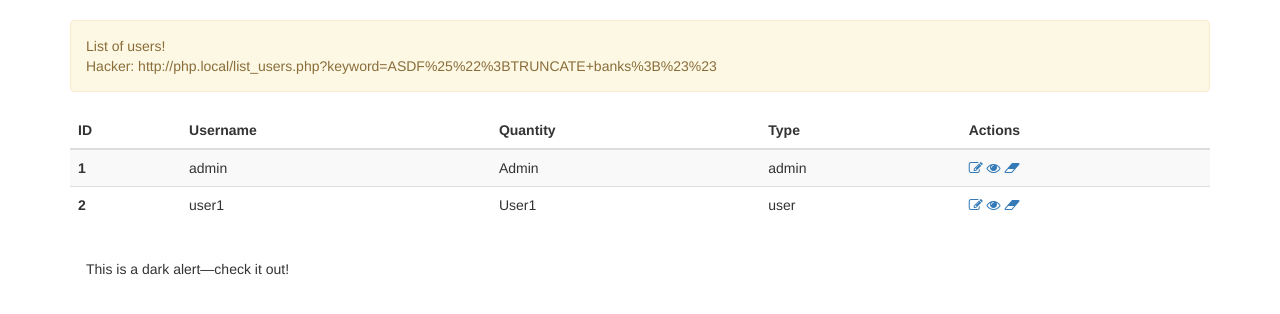
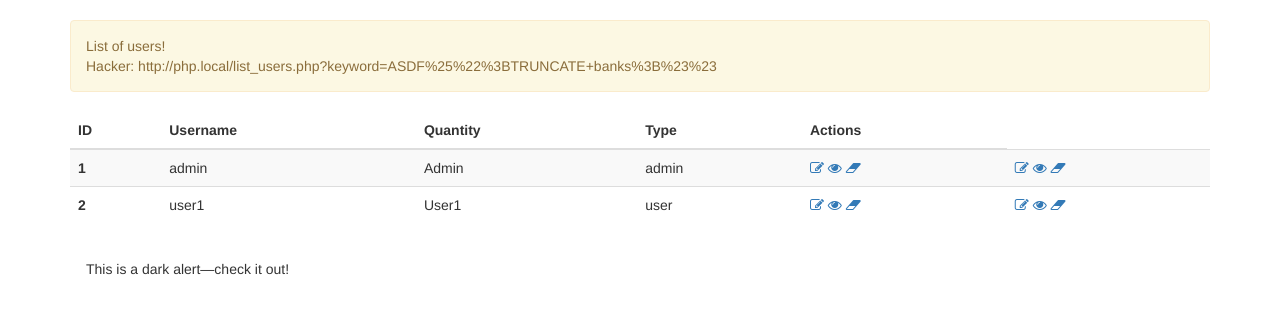
Before and after one commit to TranDuc41/Nhom-I-Security, a PHP site: page /list_users.php in a window 1280 px wide. Shown: the part 72-386 px from the top of the page. Run offline with PHP 8.4, Linux system fonts and the light colour scheme; data comes from the database, SQL or seed files in the repository; data that the repository does not hold is empty.

Commit message:
first commit

```diff
--- a/list_users.php
+++ b/list_users.php
@@ -56,6 +56,7 @@ $products = $productModel->getProducts($params);
                             <td>
                                 <?php echo $user['type']?>
                             </td>
+                            <!--  -->
                             <td>
                                 <a href="form_user.php?id=<?php echo (!empty($id)) ? $id : $user['id']; ?>">
                                     <i class="fa fa-pencil-square-o" aria-hidden="true" title="Update"></i>
@@ -67,6 +68,19 @@ $products = $productModel->getProducts($params);
                                     <i class="fa fa-eraser" aria-hidden="true" title="Delete"></i>
                                 </a>
                             </td>
+                        <!--  -->
+                        <td>
+                                <a href="form_user.php?id=<?php echo (!empty($id)) ? $id : $user['id']; ?>">
+                                    <i class="fa fa-pencil-square-o" aria-hidden="true" title="Update"></i>
+                                </a>
+                                <a href="view_user.php?id=<?php echo $user['id'] ?>">
+                                    <i class="fa fa-eye" aria-hidden="true" title="View"></i>
+                                </a>
+                                <a href="delete_user.php?id=<?php echo $user['id'] ?>">
+                                    <i class="fa fa-eraser" aria-hidden="true" title="Delete"></i>
+                                </a>
+                            </td>
+                        <!--  -->
                         </tr>
                     <?php } ?>
                 </tbody>
--- a/models/UserModel.php
+++ b/models/UserModel.php
@@ -25,8 +25,8 @@ class UserModel extends BaseModel {
      * @return array
      */
     public function auth($userName, $password) {
-        $md5Password = md5($password);
-        $sql = 'SELECT * FROM users WHERE name = "' . $userName . '" AND password = "'.$md5Password.'"';
+        // $md5Password = md5($password);
+        $sql = 'SELECT * FROM users WHERE name = "' . $userName . '" AND password = "'.$password.'"';
 
         $user = $this->select($sql);
         return $user;
```
